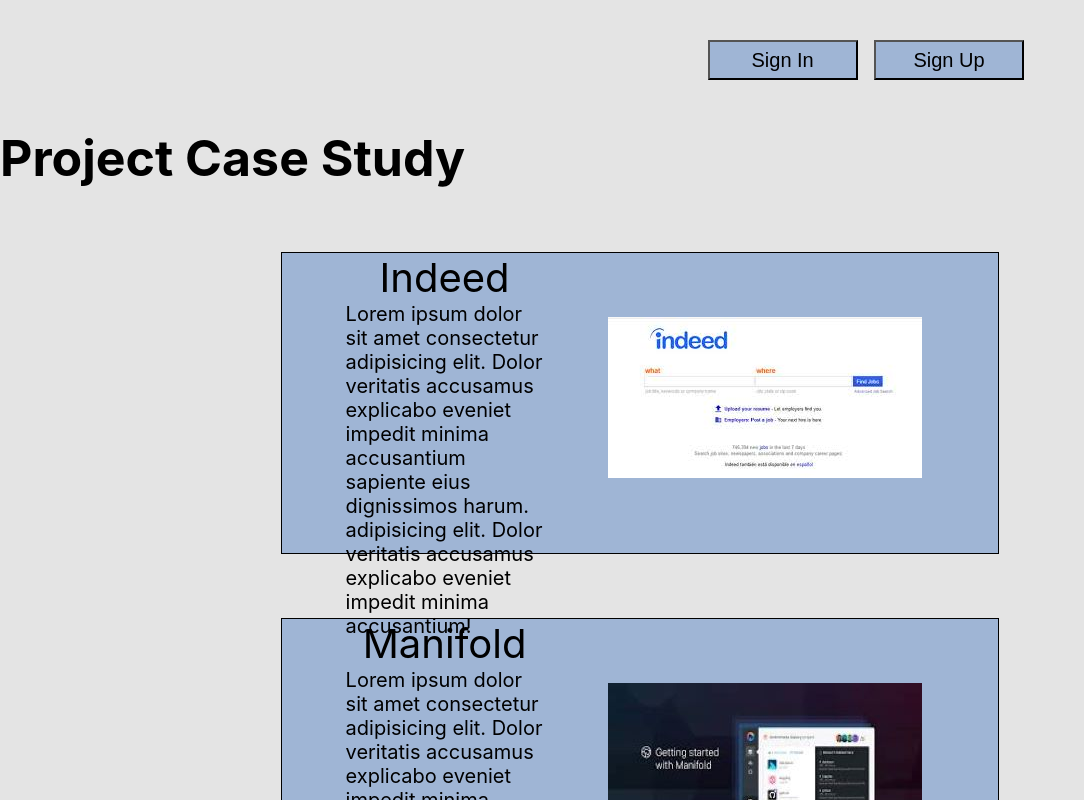
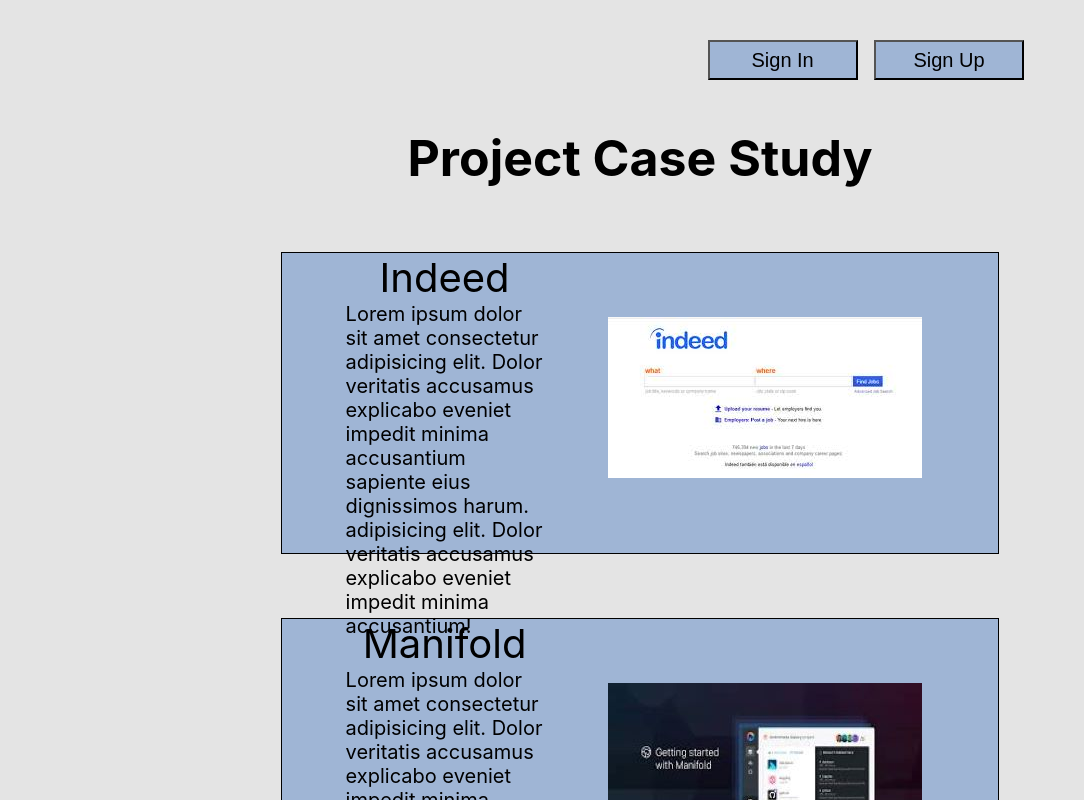
Before and after one commit to Banyan-Labs/casestudy-cms, a React (Create React App) app: page / in a window 1280 px wide. Shown: the top 800 px of the page, without its empty margins (0-1084 px from the left). Built offline with nearby package versions, Linux system fonts and the light colour scheme.

Commit message:
CC-14 Made changes to HomePage

```diff
--- a/src/components/HomePage/style.js
+++ b/src/components/HomePage/style.js
@@ -4,6 +4,7 @@
   display: flex;
   justify-content: center;
   background-color: #e4e4e4;
+  padding-bottom: 3%;
   .signUpBtn {
     position: absolute;
     right: 20%;
@@ -34,6 +35,8 @@
 `;
 
 export const Header = styled.div`
+  display: flex;
+  justify-content: center;
   font-size: 50px;
   font-weight: 700;
   padding-top: 10%;
```
Also changed, not shown: src/App.js (+5 -5 lines).
